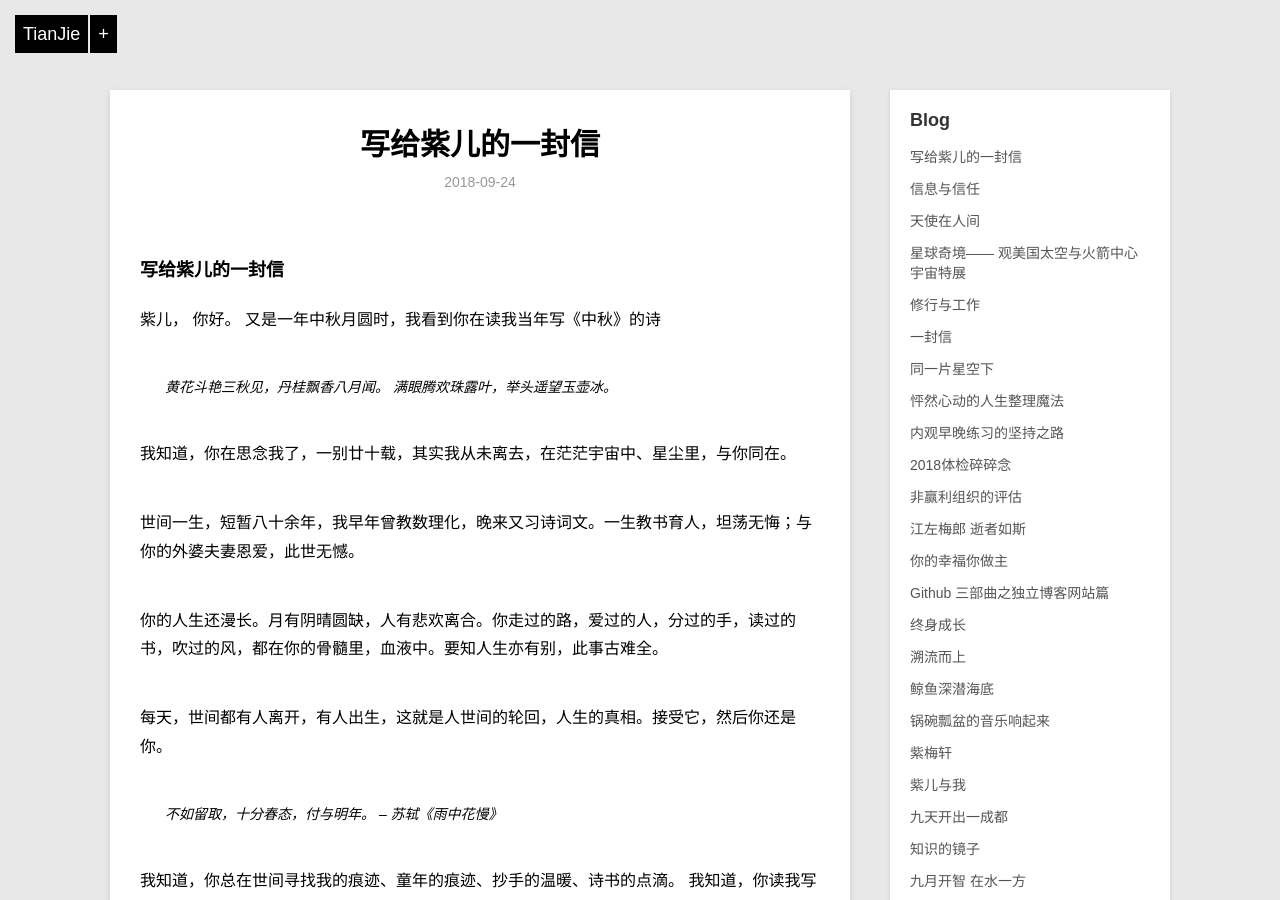
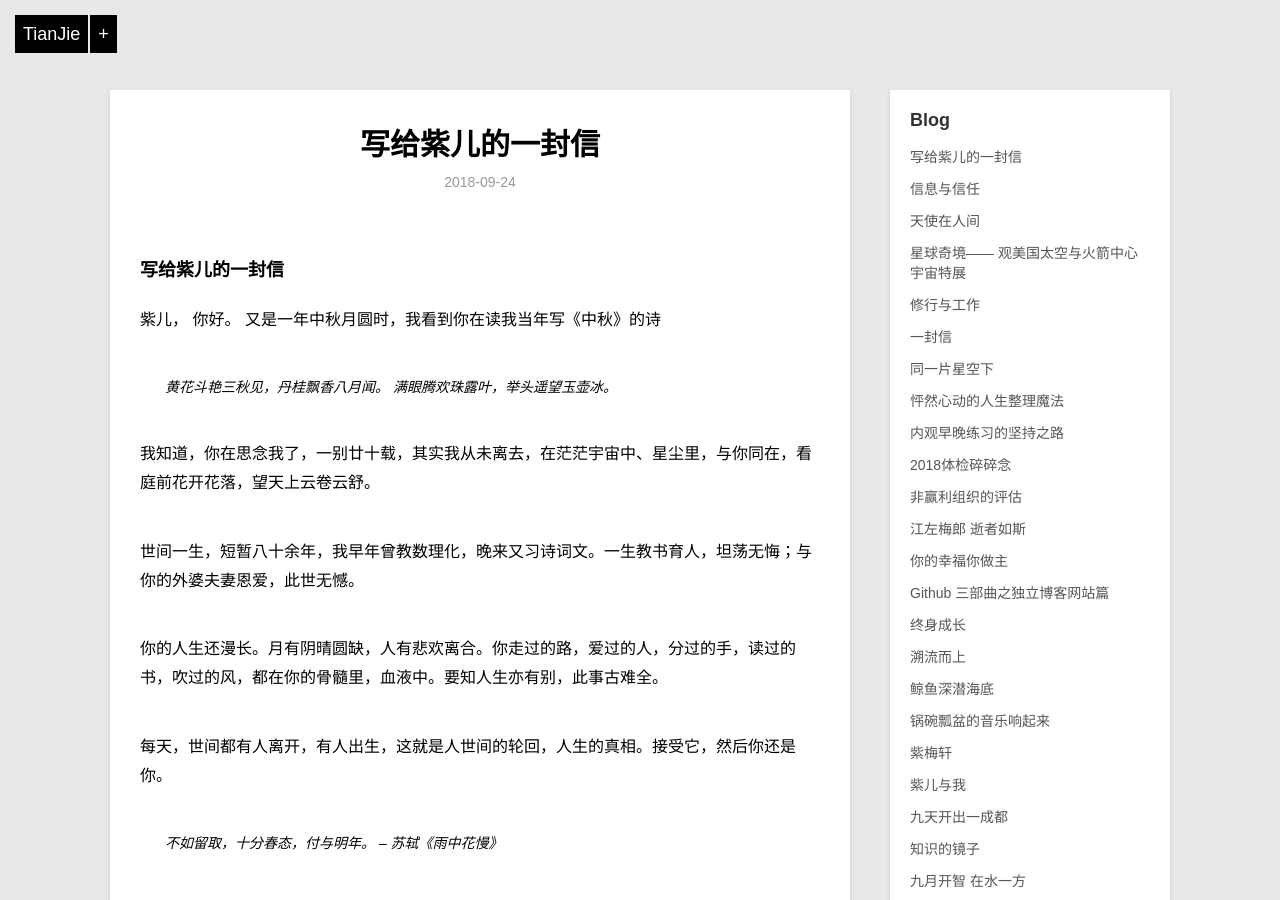
Before and after one commit to violettianjie/violettianjie.github.io, a Jekyll site: the page built from _posts/blog/2018-09-24-fullmoonletter.md, in a window 1280 px wide and 900 px high. Built offline with Jekyll 4.4.1, drawn with Linux system fonts in a browser that asks for light colours.

Commit message:
Update 2018-09-24-fullmoonletter.md

```diff
--- a/_posts/blog/2018-09-24-fullmoonletter.md
+++ b/_posts/blog/2018-09-24-fullmoonletter.md
@@ -18,7 +18,7 @@ category: blog
 
 
 
-我知道，你在思念我了，一别廿十载，其实我从未离去，在茫茫宇宙中、星尘里，与你同在。
+我知道，你在思念我了，一别廿十载，其实我从未离去，在茫茫宇宙中、星尘里，与你同在，看庭前花开花落，望天上云卷云舒。
 
 世间一生，短暂八十余年，我早年曾教数理化，晚来又习诗词文。一生教书育人，坦荡无悔；与你的外婆夫妻恩爱，此世无憾。
 
```
